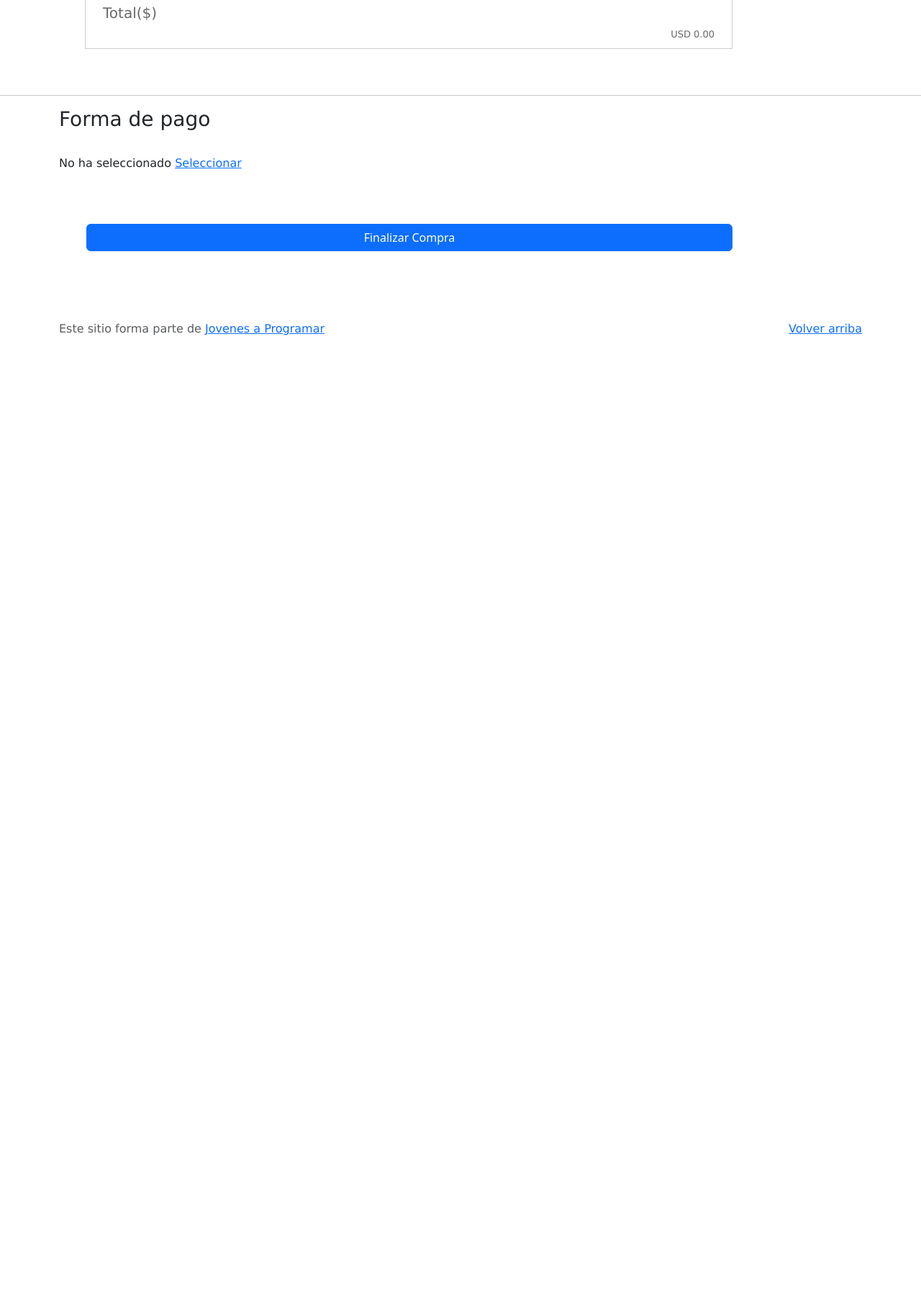
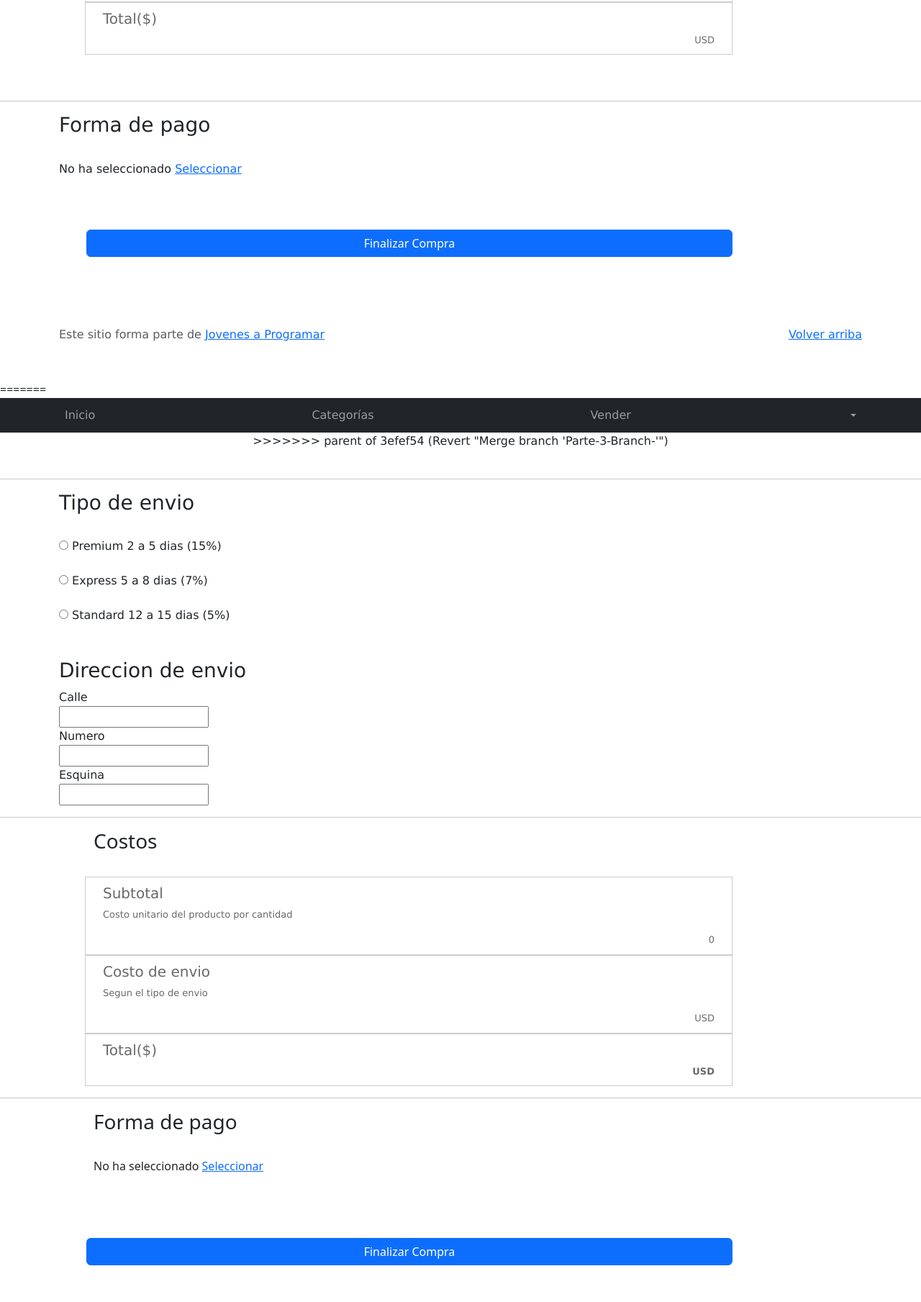
Before and after one commit to rociogim23/entrega6, a plain HTML site: page cart.html in a window 1280 px wide. Shown: the part 957-2766 px from the top of the page at 72% size. Before the commit the page ends 1478 px from the top, so only its background shows below. Drawn offline with nearby package versions, Linux system fonts and the light colour scheme; no server answers.

Commit message:
.
merch santi, revisen

```diff
--- a/cart.html
+++ b/cart.html
@@ -12,6 +12,7 @@
 </head>
 
 <body>
+<<<<<<< HEAD
     <nav class="navbar navbar-expand-lg navbar-dark bg-dark p-1">
         <div class="container">
             <button class="navbar-toggler" type="button" data-bs-toggle="collapse" data-bs-target="#navbarNav"
@@ -222,9 +223,168 @@
     <script src="https://cdn.jsdelivr.net/npm/bootstrap@5.3.2/dist/js/bootstrap.bundle.min.js"
         integrity="sha384-C6RzsynM9kWDrMNeT87bh95OGNyZPhcTNXj1NW7RuBCsyN/o0jlpcV8Qyq46cDfL"
         crossorigin="anonymous"></script>
+=======
+  <nav class="navbar navbar-expand-lg navbar-dark bg-dark p-1">
+    <div class="container">
+      <button class="navbar-toggler" type="button" data-bs-toggle="collapse" data-bs-target="#navbarNav"
+        aria-controls="navbarNav" aria-expanded="false" aria-label="Toggle navigation">
+        <span class="navbar-toggler-icon"></span>
+      </button>
+      <div class="collapse navbar-collapse" id="navbarNav">
+        <ul class="navbar-nav w-100 justify-content-between">
+          <li class="nav-item">
+            <a class="nav-link" href="index.html">Inicio</a>
+          </li>
+          <li class="nav-item">
+            <a class="nav-link" href="categories.html">Categorías</a>
+          </li>
+          <li class="nav-item">
+            <a class="nav-link" href="sell.html">Vender</a>
+          </li>
+          <li class="nav-item" dropdown> <!--crea desplegable-->
+            <a class="nav-link dropdown-toggle" href="#" id="usuarioDropdown" role="button" data-bs-toggle="dropdown"
+              aria-haspopup="true" aria-expanded="false"> <!--atributos para que funcione el desplegable-->
+              <span id="usuario"></span> <!--muestra el nombre de usuario-->
+            </a>
+            <div class="dropdown-menu" aria-labelledby="usuarioDropdown"> <!--para las opciones del desplegable-->
+              <button class="dropdown-item" id="btnTema">Modo día/Modo noche</button>
+              <a class="dropdown-item" href="cart.html">Mi Carrito</a> <!--redirige a mi carrito-->
+              <a class="dropdown-item" href="my-profile.html">Mi Perfil</a> <!--redirige a mi perfil-->
+              <div class="dropdown-divider"></div> <!--separa visualmente las opciones-->
+              <a class="dropdown-item" href="login.html" id="cerrarSesion">Cerrar Sesión</a>
+            </div>
 
-    <script src="js/init.js"></script>
-    <script src="js/cart.js"></script>
+
+
+          </li>
+        </ul>
+      </div>
+    </div>
+
+  </nav>
+  <main>
+    <div class="container text-center">
+>>>>>>> parent of 3efef54 (Revert "Merge branch 'Parte-3-Branch-'")
+
+    </div>
+    <br>
+
+    <hr>
+    </hr>
+
+    <!--empieza Entrega 5 punto 2 -->
+    <div id="datosDeEnvio" class="container">
+      <form id="formularioEnvioCliente">
+        <div id="tipoDeEnvio">
+          <h3>Tipo de envio</h3>
+          <br>
+
+          <div>
+            <input type="radio" id="premium" name="tEnvio">
+            <label>Premium 2 a 5 dias (15%)</label>
+          </div>
+          <br>
+          <div>
+            <input type="radio" id="express" name="tEnvio">
+            <label>Express 5 a 8 dias (7%)</label>
+          </div>
+          <br>
+          <div>
+            <input type="radio" id="standard" name="tEnvio">
+            <label>Standard 12 a 15 dias (5%)</label>
+          </div>
+        </div>
+
+        <br><br>
+
+        <div id="direccionDeEnvio">
+          <h3>Direccion de envio</h3>
+
+          <div>
+
+            <label id="calle">Calle</label>
+            <br>
+            <input id="calle" type="text">
+
+          </div>
+
+          <div>
+            <label id="numero">Numero</label>
+            <br>
+            <input id="numero" type="text"required/>
+
+          </div>
+
+
+          <div>
+            <label id="esquina">Esquina</label>
+            <br>
+            <input id="esquina" type="text" />
+          </div>
+
+        </div>
+      </form>
+    </div>
+    <!-- termina Entrega 5 punto 2 -->
+    <!--  Entrega 6 punto 1 --creando estetica faltan funcionalidades -->
+    <hr>
+    <div>
+      <h3 id="cuadroCostos">Costos</h3>
+      <br>
+      <div id="cuadroCostos" class="card-container">
+        <div class="div-cards row container" id="subtotal">
+          <h5>Subtotal</h5>
+          <p>Costo unitario del producto por cantidad</p>
+          <span class="price col-sm-12 col-md-12">0</span>
+        </div>
+        <div class="div-cards row container" id="costoenvio">
+          <h5>Costo de envio</h5>
+          <p>Segun el tipo de envio</p>
+          <span class="price col-sm-12 col-md-12">USD</span>
+        </div>
+        <div class="div-cards row container" id="total">
+          <h5>Total($)</h5>
+          <span class="price col-sm-12 col-md-12"><strong>USD</strong></span>
+        </div>
+
+        <!--Entrega 6 punto 2 rocio-->
+      </div>
+      <hr>
+      <div id="cuadroCostos">
+        <h3>Forma de pago</h3>
+        <br>
+
+        <p>No ha seleccionado <a href=>Seleccionar</a></p>
+      </div>
+<br>
+<br>
+<br>
+<button class="btn btn-primary" type="button" id="FinalizarCompra">Finalizar Compra</button>
+<br>
+<br>
+<br>
+
+  </main>
+  <footer class="text-muted">
+    <div class="container">
+      <p class="float-end">
+        <a href="#">Volver arriba</a>
+      </p>
+      <p>Este sitio forma parte de <a href="https://jovenesaprogramar.edu.uy/" target="_blank">Jovenes a Programar</a>
+      </p>
+    </div>
+  </footer>
+  <div id="spinner-wrapper">
+    <div class="lds-ring">
+      <div></div>
+      <div></div>
+      <div></div>
+      <div></div>
+    </div>
+  </div>
+  <script src="js/bootstrap.bundle.min.js"></script>
+  <script src="js/init.js"></script>
+  <script src="js/cart.js"></script>
 </body>
 
 </html>
--- a/js/cart.js
+++ b/js/cart.js
@@ -118,10 +118,17 @@ async function mostrarCarrito() {
 
         totalTd.textContent = tipoMoneda + " " + total;
     }
+
+
+
+
 }
 
-let btnTema = document.getElementById('btnTema');
-let body = document.body;
+
+
+
+const btnTema = document.getElementById('btnTema');
+const body = document.body;
 
 // Función para cambiar el tema
 function toggleTheme() {
@@ -146,6 +153,7 @@ btnTema.addEventListener('click', toggleTheme);
 //MOSTRAR BOTON CON NOMBRE DE USUARIO
 let email = localStorage.getItem("email");
 let li_nav = document.getElementById("usuario");
+<<<<<<< HEAD
 li_nav.innerHTML = `<span class="nav-link">${email}</span>`;
 
 //INICIO ENTREGA 6 PUNTO 1
@@ -289,3 +297,7 @@ document.addEventListener("click", function (event) {
         actualizarPrecios();
     }
 });
+
+=======
+li_nav.innerHTML = `<span class="nav-link">${email}</span>`;
+>>>>>>> parent of 3efef54 (Revert "Merge branch 'Parte-3-Branch-'")
```
Also changed, not shown: sell.html (+1 -1 lines).
